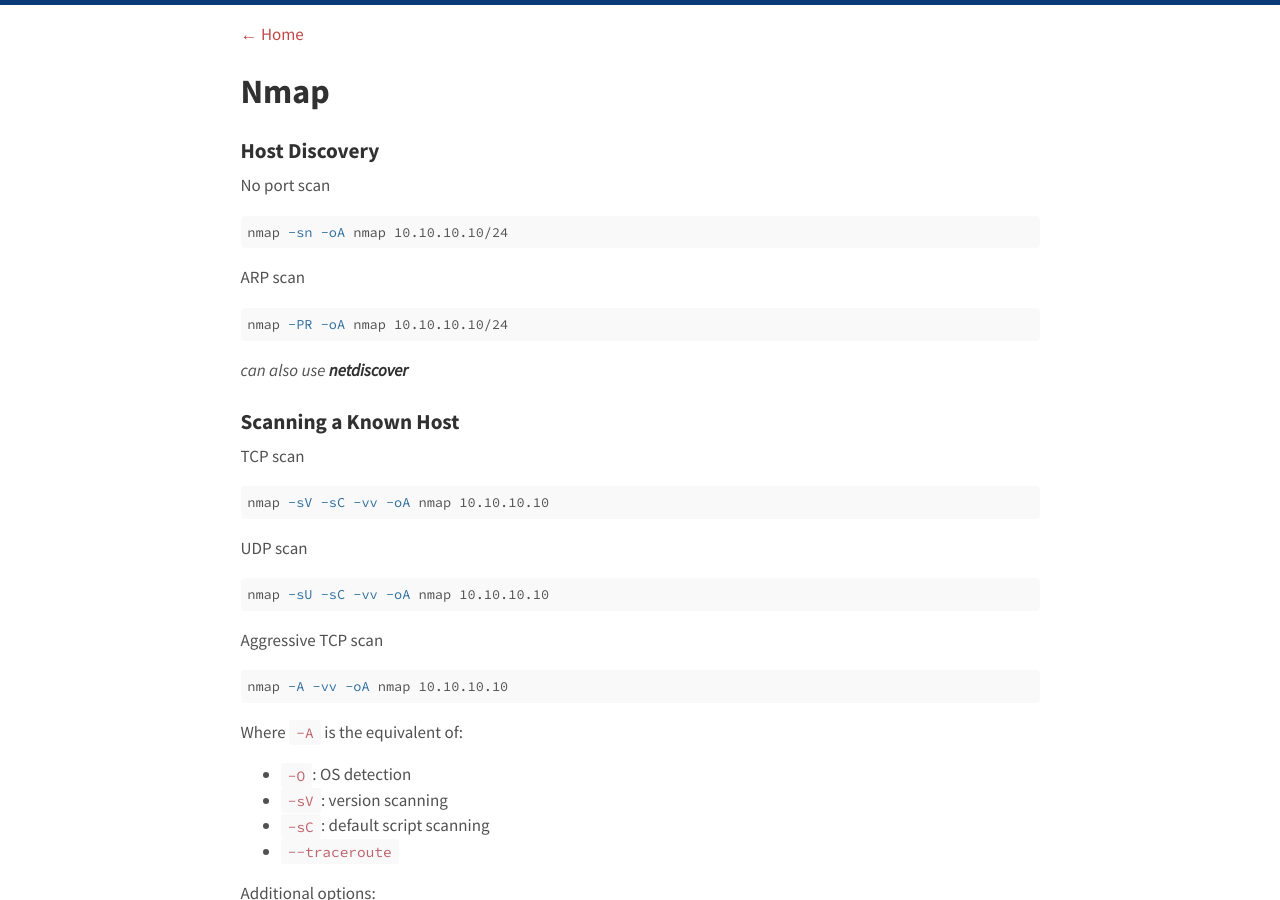
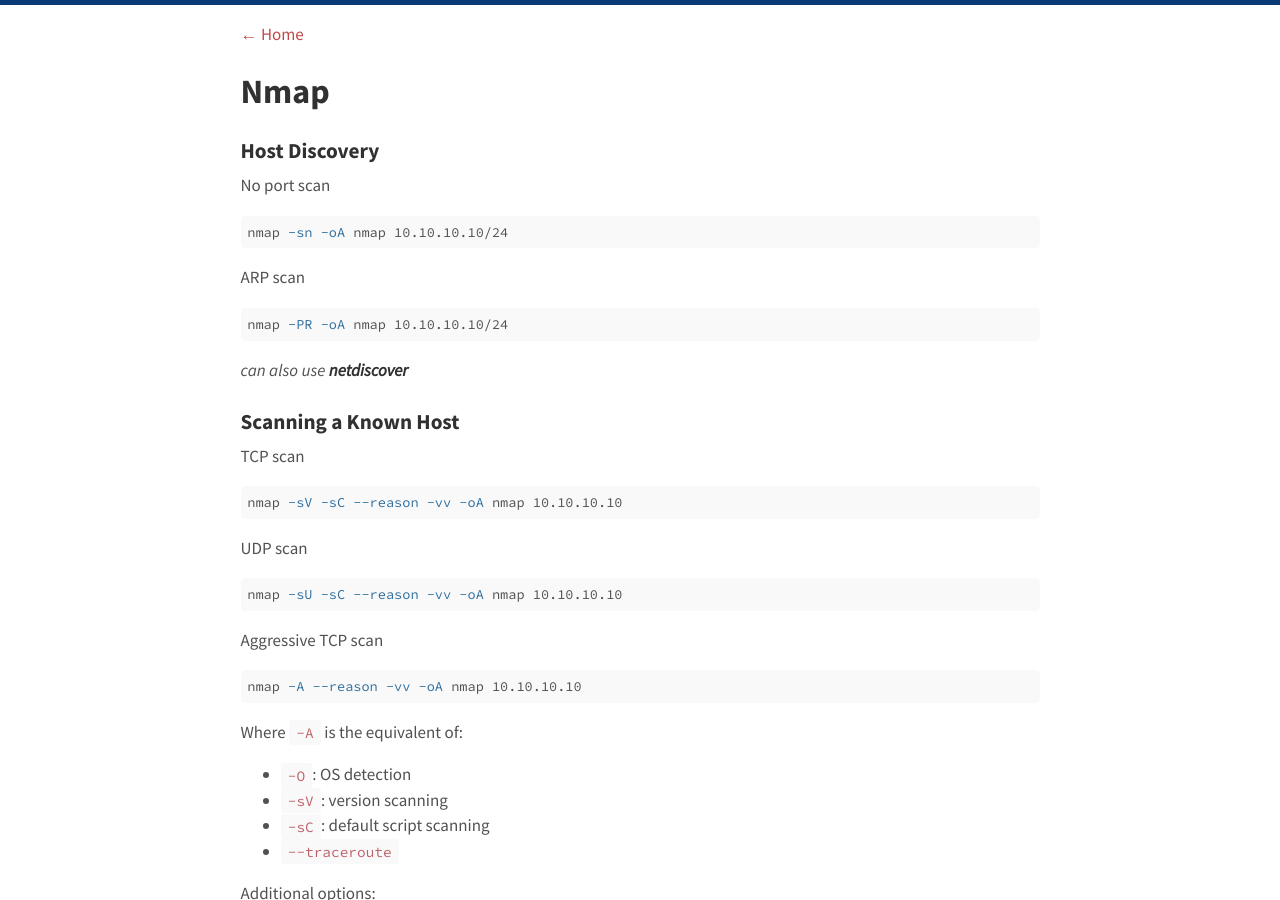
Before and after one commit to agrzeslak/cheatsheet, a Jekyll site: the page built from _topics/nmap.md, in a window 1280 px wide and 900 px high. Built offline with Jekyll 4.4.1, drawn with Linux system fonts in a browser that asks for light colours.

Commit message:
Added --reason flag to nmap

````diff
--- a/_topics/nmap.md
+++ b/_topics/nmap.md
@@ -30,19 +30,19 @@ _can also use **netdiscover**_
 TCP scan
 
 ```shell
-nmap -sV -sC -vv -oA nmap 10.10.10.10
+nmap -sV -sC --reason -vv -oA nmap 10.10.10.10
 ```
 
 UDP scan
 
 ```shell
-nmap -sU -sC -vv -oA nmap 10.10.10.10
+nmap -sU -sC --reason -vv -oA nmap 10.10.10.10
 ```
 
 Aggressive TCP scan
 
 ```shell
-nmap -A -vv -oA nmap 10.10.10.10
+nmap -A --reason -vv -oA nmap 10.10.10.10
 ```
 
 Where `-A` is the equivalent of:
````
Also changed, not shown: _topics/windows-privesc.md (+8 -0 lines).
